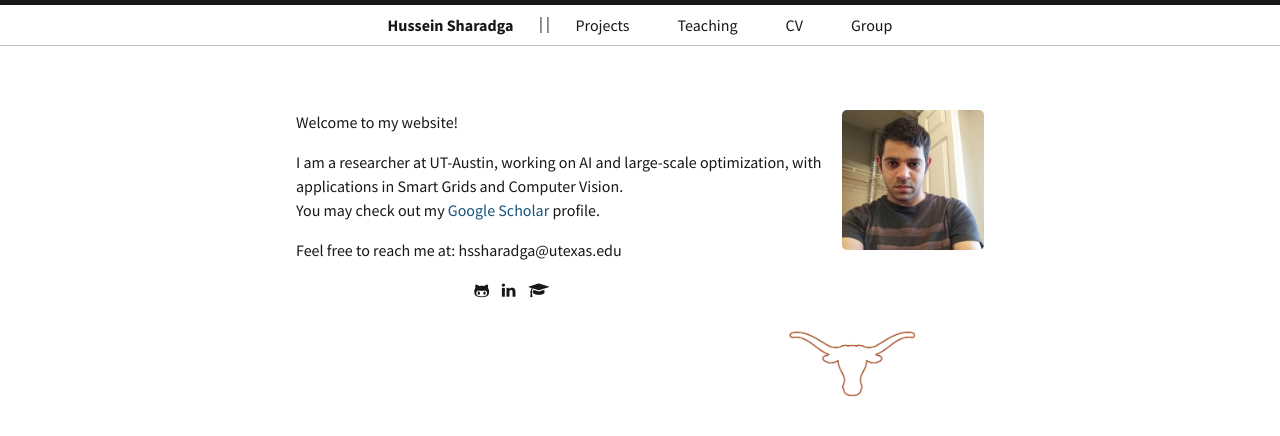
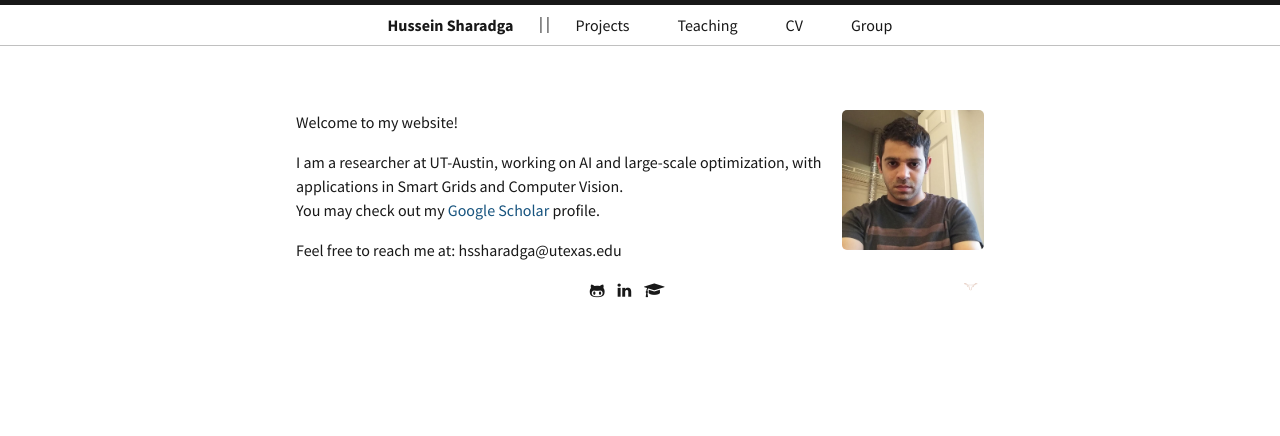
Before and after one commit to hssharadga/hssharadga.github.io, a Jekyll site: the page built from index.html, in a window 1280 px wide. Shown: the top 436 px of the page. Built offline with Jekyll 4.4.1, drawn with Linux system fonts in a browser that asks for light colours.

Commit message:
Update index.html

```diff
--- a/index.html
+++ b/index.html
@@ -41,7 +41,7 @@
 <!-- <img src="/assets/austin.jpg" alt="UT Austin Logo" height="155" align="right">
  -->
 
-<img src="/assets/austin1.png" alt="UT Austin Logo" height="175" align="right">
+<img src="/assets/austin1.png" alt="UT Austin Logo" height="17.5" align="right">
 
 
 </div>
```
